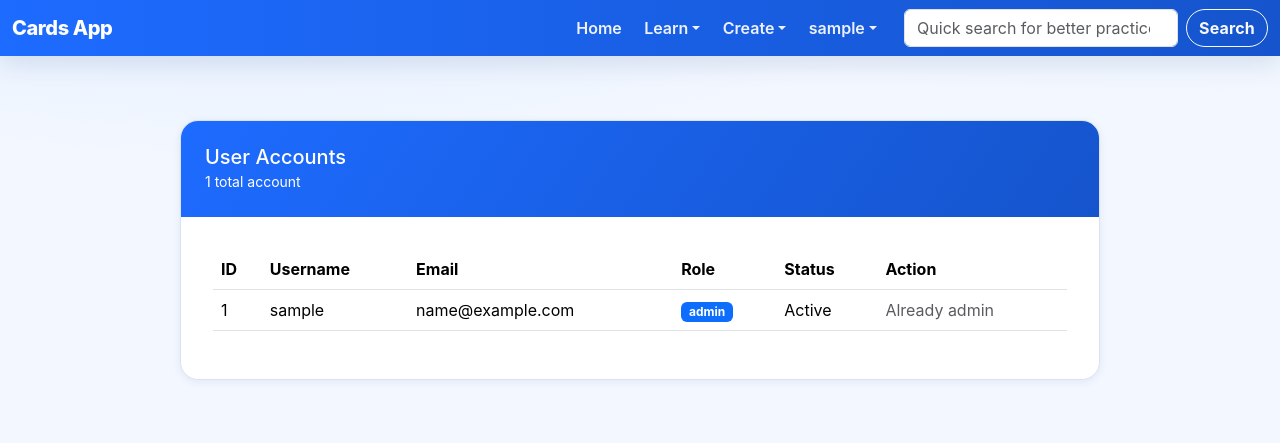
After one commit to Aden-1/Cards, a Flask app: page /admin/users in a window 1280 px wide. The commit adds this page. Shown: the top 443 px of the page. Run offline with Flask 3, Linux system fonts and the light colour scheme; the visitor is signed in with stand-in values (Sample User, id 1); tables that the repository leaves empty hold one stand-in row (values such as "Sample post").

Commit message:
Big update 0.81
Yet another UI update and admin accounts.

```diff
--- a/models.py
+++ b/models.py
@@ -17,6 +17,7 @@ class User(db.Model):
     created_at = db.Column(db.DateTime, nullable=False, server_default=func.now())
     updated_at = db.Column(db.DateTime, nullable=False, server_default=func.now(), onupdate=func.now())
     decks_owned = db.relationship('Deck', backref='owner', lazy=True, cascade='all, delete-orphan')
+    quizzes_owned = db.relationship('Quiz', backref='owner', lazy=True, cascade='all, delete-orphan')
 
     def set_password(self, password):
         self.password_hash = generate_password_hash(password)
--- a/routes.py
+++ b/routes.py
@@ -59,6 +59,20 @@ def login_required(view_func):
     def wrapped(*args, **kwargs):
         if not _current_user():
             return _login_required_response()
+        return view_func(*args, **kwargs)
+    return wrapped
+
+
+def admin_required(view_func):
+    @wraps(view_func)
+    def wrapped(*args, **kwargs):
+        user = _current_user()
+        if not user:
+            return _login_required_response()
+        if not user.is_admin:
+            if _wants_json():
+                return jsonify({'error': 'Admin access required'}), 403
+            return redirect(url_for('index', notice='Admin access required.', level='error'))
         return view_func(*args, **kwargs)
     return wrapped
 
@@ -188,6 +202,72 @@ def account():
 
     updated_user = update_user_account(user.user_id, username=username, email=email, password=new_password or None)
     return render_template('account.html', user=updated_user, success='Account updated.')
+
+
+@admin_required
+def admin_users():
+    from app import _delete_content_fts_index_row
+    from models import Deck, Quiz, User, db
+
+    if request.method == 'GET':
+        users = User.query.order_by(User.user_id).all()
+        return render_template('admin_users.html', users=users)
+
+    data = _request_data()
+    action = (data.get('action') or 'promote_admin').strip().lower()
+    target_user_id = _int_value(data.get('user_id'))
+    if not target_user_id:
+        return redirect(url_for('admin_users', notice='User ID is required.', level='error'))
+
+    target_user = db.session.get(User, target_user_id)
+    if not target_user:
+        return redirect(url_for('admin_users', notice='User not found.', level='error'))
+    current_user = _current_user()
+
+    if action == 'delete':
+        if current_user and current_user.user_id == target_user.user_id:
+            return redirect(url_for('admin_users', notice='You cannot delete your own account.', level='error'))
+
+        # Keep search index clean before cascading deletes.
+        owned_deck_ids = [deck_id for (deck_id,) in db.session.query(Deck.deck_id).filter_by(owned_by=target_user.user_id).all()]
+        owned_quiz_ids = [quiz_id for (quiz_id,) in db.session.query(Quiz.quiz_id).filter_by(owned_by=target_user.user_id).all()]
+        for deck_id in owned_deck_ids:
+            _delete_content_fts_index_row('deck', deck_id)
+        for quiz_id in owned_quiz_ids:
+            _delete_content_fts_index_row('quiz', quiz_id)
+
+        db.session.delete(target_user)
+        db.session.commit()
+        return redirect(url_for('admin_users', notice='User and all owned data deleted.', level='success'))
+
+    if action == 'promote_admin':
+        if target_user.role == 'admin':
+            return redirect(url_for('admin_users', notice='User is already an admin.', level='success'))
+        target_user.role = 'admin'
+        db.session.commit()
+        return redirect(url_for('admin_users', notice='User promoted to admin.', level='success'))
+
+    if action == 'promote_moderator':
+        if target_user.role == 'moderator':
+            return redirect(url_for('admin_users', notice='User is already a moderator.', level='success'))
+        if target_user.role == 'admin':
+            return redirect(url_for('admin_users', notice='Admins cannot be changed to moderator here.', level='error'))
+        target_user.role = 'moderator'
+        db.session.commit()
+        return redirect(url_for('admin_users', notice='User promoted to moderator.', level='success'))
+
+    if action == 'demote_standard':
+        if current_user and current_user.user_id == target_user.user_id:
+            return redirect(url_for('admin_users', notice='You cannot demote your own account.', level='error'))
+        if target_user.role == 'standard':
+            return redirect(url_for('admin_users', notice='User is already standard.', level='success'))
+        if target_user.role == 'admin':
+            return redirect(url_for('admin_users', notice='Use a dedicated admin-role workflow to demote admins.', level='error'))
+        target_user.role = 'standard'
+        db.session.commit()
+        return redirect(url_for('admin_users', notice='User demoted to standard.', level='success'))
+
+    return redirect(url_for('admin_users', notice='Unknown admin action.', level='error'))
 
 
 def _owned_deck(deck_id, user_id):
@@ -1148,6 +1228,7 @@ def register_routes(app):
     app.add_url_rule('/login', endpoint='login', view_func=login, methods=['GET', 'POST'])
     app.add_url_rule('/logout', endpoint='logout', view_func=logout, methods=['POST'])
     app.add_url_rule('/account', endpoint='account', view_func=account, methods=['GET', 'POST'])
+    app.add_url_rule('/admin/users', endpoint='admin_users', view_func=admin_users, methods=['GET', 'POST'])
     app.add_url_rule('/edit', endpoint='edit', view_func=edit)
     app.add_url_rule('/view', endpoint='view', view_func=view)
     app.add_url_rule('/match', endpoint='match', view_func=match)
--- a/static/style.css
+++ b/static/style.css
@@ -94,6 +94,33 @@ p {
     color: #ffffff !important;
     background: rgba(255, 255, 255, 0.2);
     box-shadow: 0 0 0 1px rgba(255, 255, 255, 0.26) inset;
+}
+
+.navbar .dropdown-menu {
+    border-radius: 10px;
+    border: 1px solid var(--border);
+    box-shadow: var(--shadow-md);
+}
+
+.navbar .dropdown-item {
+    font-weight: 600;
+    color: var(--text-primary);
+}
+
+.navbar .dropdown-item:hover {
+    background: var(--primary-light);
+    color: var(--primary-dark);
+}
+
+.navbar-search-form {
+    min-width: min(360px, 100%);
+}
+
+.nav-dropdown-button {
+    width: 100%;
+    text-align: left;
+    border: 0;
+    background: transparent;
 }
 
 .btn {
@@ -1267,6 +1294,10 @@ body.dragging-active.dragging-invalid * {
         grid-template-columns: 1fr;
     }
 
+    .navbar-search-form {
+        min-width: 0;
+    }
+
     .reorder-item {
         grid-template-columns: 1fr;
     }
--- /dev/null
+++ b/templates/admin_users.html
@@ -0,0 +1,90 @@
+{% extends "base.html" %}
+
+{% block title %}Admin Users - Cards App{% endblock %}
+
+{% block content %}
+<div class="auth-container" style="max-width: 920px;">
+    <div class="section">
+        <div class="section-header">
+            <div>
+                <h5 class="mb-0">User Accounts</h5>
+                <small>{{ users|length }} total account{{ '' if users|length == 1 else 's' }}</small>
+            </div>
+        </div>
+        <div class="section-body">
+            {% if users %}
+            <div class="table-responsive">
+                <table class="table align-middle">
+                    <thead>
+                        <tr>
+                            <th>ID</th>
+                            <th>Username</th>
+                            <th>Email</th>
+                            <th>Role</th>
+                            <th>Status</th>
+                            <th>Action</th>
+                        </tr>
+                    </thead>
+                    <tbody>
+                    {% for user in users %}
+                        <tr>
+                            <td>{{ user.user_id }}</td>
+                            <td>{{ user.username }}</td>
+                            <td>{{ user.email or 'No email' }}</td>
+                            <td>
+                                <span class="badge {{ 'bg-primary' if user.role == 'admin' else ('bg-warning text-dark' if user.role == 'moderator' else 'bg-secondary') }}">
+                                    {{ user.role }}
+                                </span>
+                            </td>
+                            <td>{{ 'Active' if user.is_active else 'Inactive' }}</td>
+                            <td>
+                                {% if user.role == 'standard' %}
+                                <form method="post" action="{{ url_for('admin_users') }}" class="d-inline">
+                                    <input type="hidden" name="user_id" value="{{ user.user_id }}">
+                                    <input type="hidden" name="action" value="promote_moderator">
+                                    <button type="submit" class="btn btn-sm btn-warning">Make Moderator</button>
+                                </form>
+                                <form method="post" action="{{ url_for('admin_users') }}" class="d-inline">
+                                    <input type="hidden" name="user_id" value="{{ user.user_id }}">
+                                    <input type="hidden" name="action" value="promote_admin">
+                                    <button type="submit" class="btn btn-sm btn-success">Make Admin</button>
+                                </form>
+                                {% elif user.role == 'moderator' %}
+                                <span class="text-muted me-2">Moderator</span>
+                                <form method="post" action="{{ url_for('admin_users') }}" class="d-inline">
+                                    <input type="hidden" name="user_id" value="{{ user.user_id }}">
+                                    <input type="hidden" name="action" value="demote_standard">
+                                    <button type="submit" class="btn btn-sm btn-secondary">Make Standard</button>
+                                </form>
+                                <form method="post" action="{{ url_for('admin_users') }}" class="d-inline ms-2">
+                                    <input type="hidden" name="user_id" value="{{ user.user_id }}">
+                                    <input type="hidden" name="action" value="promote_admin">
+                                    <button type="submit" class="btn btn-sm btn-success">Make Admin</button>
+                                </form>
+                                {% elif user.role == 'admin' %}
+                                <span class="text-muted">Already admin</span>
+                                {% else %}
+                                <span class="text-muted">Unknown role</span>
+                                {% endif %}
+                                {% if current_user.user_id != user.user_id %}
+                                <form method="post" action="{{ url_for('admin_users') }}" class="d-inline ms-2">
+                                    <input type="hidden" name="user_id" value="{{ user.user_id }}">
+                                    <input type="hidden" name="action" value="delete">
+                                    <button type="submit" class="btn btn-sm btn-danger">Delete Account</button>
+                                </form>
+                                {% endif %}
+                            </td>
+                        </tr>
+                    {% endfor %}
+                    </tbody>
+                </table>
+            </div>
+            {% else %}
+            <div class="empty-state">
+                <p>No users found.</p>
+            </div>
+            {% endif %}
+        </div>
+    </div>
+</div>
+{% endblock %}
--- a/templates/base.html
+++ b/templates/base.html
@@ -21,50 +21,54 @@
             </button>
 
             <div class="collapse navbar-collapse" id="navbarNav">
-                <ul class="navbar-nav ms-auto">
+                <ul class="navbar-nav ms-auto align-items-lg-center">
                     <li class="nav-item">
                         <a class="nav-link" href="{{ url_for('index') }}">Home</a>
                     </li>
-                    {% if current_user %}
-                    <li class="nav-item">
-                        <a class="nav-link" href="{{ url_for('edit') }}">Edit Decks</a>
-                    </li>
-                    {% endif %}
-                    <li class="nav-item">
-                        <a class="nav-link" href="{{ url_for('view') }}">Study Cards</a>
-                    </li>
-                    <li class="nav-item">
-                        <a class="nav-link" href="{{ url_for('match') }}">Matching Game</a>
-                    </li>
-                    <li class="nav-item">
-                        <a class="nav-link" href="{{ url_for('reorder') }}">Reorder Game</a>
-                    </li>
-                    <li class="nav-item">
-                        <a class="nav-link" href="{{ url_for('quiz') }}">Take a Quiz</a>
+                    <li class="nav-item dropdown">
+                        <a class="nav-link dropdown-toggle" href="#" role="button" data-bs-toggle="dropdown" aria-expanded="false">Learn</a>
+                        <ul class="dropdown-menu">
+                            <li><a class="dropdown-item" href="{{ url_for('view') }}">Study Cards</a></li>
+                            <li><a class="dropdown-item" href="{{ url_for('match') }}">Matching Game</a></li>
+                            <li><a class="dropdown-item" href="{{ url_for('reorder') }}">Reorder Game</a></li>
+                            <li><a class="dropdown-item" href="{{ url_for('quiz') }}">Take a Quiz</a></li>
+                        </ul>
                     </li>
                     {% if current_user %}
-                    <li class="nav-item">
-                        <a class="nav-link" href="{{ url_for('edit_quiz_route') }}">Manage Quizzes</a>
+                    <li class="nav-item dropdown">
+                        <a class="nav-link dropdown-toggle" href="#" role="button" data-bs-toggle="dropdown" aria-expanded="false">Create</a>
+                        <ul class="dropdown-menu">
+                            <li><a class="dropdown-item" href="{{ url_for('edit') }}">Manage Decks</a></li>
+                            <li><a class="dropdown-item" href="{{ url_for('edit_quiz_route') }}">Manage Quizzes</a></li>
+                        </ul>
                     </li>
-                    <li class="nav-item">
-                        <a class="nav-link" href="{{ url_for('account') }}">{{ current_user.username }}</a>
-                    </li>
-                    <li class="nav-item">
-                        <form method="post" action="{{ url_for('logout') }}" class="nav-logout-form">
-                            <button class="nav-link nav-button-link" type="submit">Log Out</button>
-                        </form>
+                    <li class="nav-item dropdown">
+                        <a class="nav-link dropdown-toggle" href="#" role="button" data-bs-toggle="dropdown" aria-expanded="false">{{ current_user.username }}</a>
+                        <ul class="dropdown-menu dropdown-menu-end">
+                            <li><a class="dropdown-item" href="{{ url_for('account') }}">Account Settings</a></li>
+                            {% if current_user.is_admin %}
+                            <li><a class="dropdown-item" href="{{ url_for('admin_users') }}">Admin Users</a></li>
+                            {% endif %}
+                            <li><hr class="dropdown-divider"></li>
+                            <li>
+                                <form method="post" action="{{ url_for('logout') }}" class="nav-logout-form">
+                                    <button class="dropdown-item nav-dropdown-button" type="submit">Log Out</button>
+                                </form>
+                            </li>
+                        </ul>
                     </li>
                     {% else %}
-                    <li class="nav-item">
-                        <a class="nav-link" href="{{ url_for('login') }}">Log In</a>
-                    </li>
-                    <li class="nav-item">
-                        <a class="nav-link" href="{{ url_for('register') }}">Create Account</a>
+                    <li class="nav-item dropdown">
+                        <a class="nav-link dropdown-toggle" href="#" role="button" data-bs-toggle="dropdown" aria-expanded="false">Account</a>
+                        <ul class="dropdown-menu dropdown-menu-end">
+                            <li><a class="dropdown-item" href="{{ url_for('login') }}">Log In</a></li>
+                            <li><a class="dropdown-item" href="{{ url_for('register') }}">Create Account</a></li>
+                        </ul>
                     </li>
                     {% endif %}
                 </ul>
-                <form class="d-flex ms-3" action="{{ url_for('search') }}" method="GET">
-                    <input class="form-control me-2" type="search" placeholder="Search public decks..." aria-label="Search" name="q" value="{{ request.args.get('q', '') }}">
+                <form class="d-flex ms-lg-3 mt-3 mt-lg-0 navbar-search-form" action="{{ url_for('search') }}" method="GET">
+                    <input id="navSearchInput" class="form-control me-2" type="search" placeholder="Search" aria-label="Search" name="q" value="{{ request.args.get('q', '') }}">
                     <button class="btn btn-outline-light" type="submit">Search</button>
                 </form>
             </div>
@@ -147,6 +151,26 @@
                 });
             });
         });
+
+        const navSearchInput = document.getElementById('navSearchInput');
+        if (navSearchInput) {
+            const placeholderMessages = [
+                'Find a deck for today',
+                'Search cards by topic quickly',
+                'Pick a quiz and practice',
+                'Study smarter with public decks',
+                'Find tags you need now',
+                'Search decks for tough concepts',
+                'Try a quiz before studying',
+                'Find cards for your next test',
+                'Explore new decks in seconds',
+                'Search by tag and learn',
+                'Find the right deck fast',
+                'Quick search for better practice',
+            ];
+            const randomIndex = Math.floor(Math.random() * placeholderMessages.length);
+            navSearchInput.placeholder = placeholderMessages[randomIndex];
+        }
     });
     </script>
 </body>
```
Also changed, not shown: templates/index.html (+14 -11 lines), templates/search.html (+14 -11 lines).
